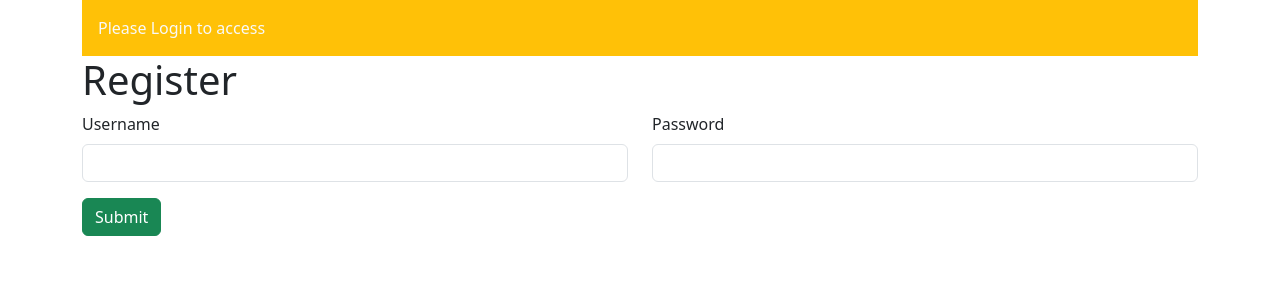
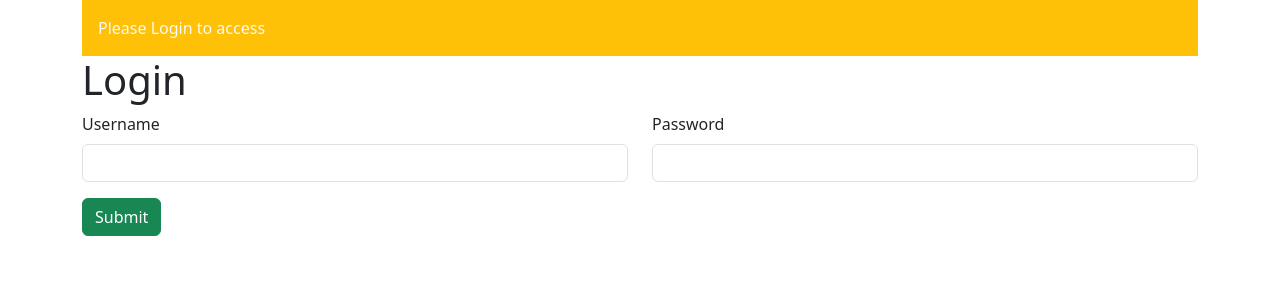
Before and after one commit to eddieaviles357/flask-feedback, a Flask app: page /secret in a window 1280 px wide. Shown: the top 300 px of the page. Run offline with Flask 3, Linux system fonts and the light colour scheme; some libraries are stand-ins or nearby versions.

Commit message:
updated h1 to display login instead of register

```diff
--- a/templates/login.html
+++ b/templates/login.html
@@ -7,7 +7,7 @@
 
 {% include 'flash-msg.html' %}
 
-  <h1>Register</h1>
+  <h1>Login</h1>
 
   <form action="/login" method="POST" class="row">
       {{ form.hidden_tag() }}
```
